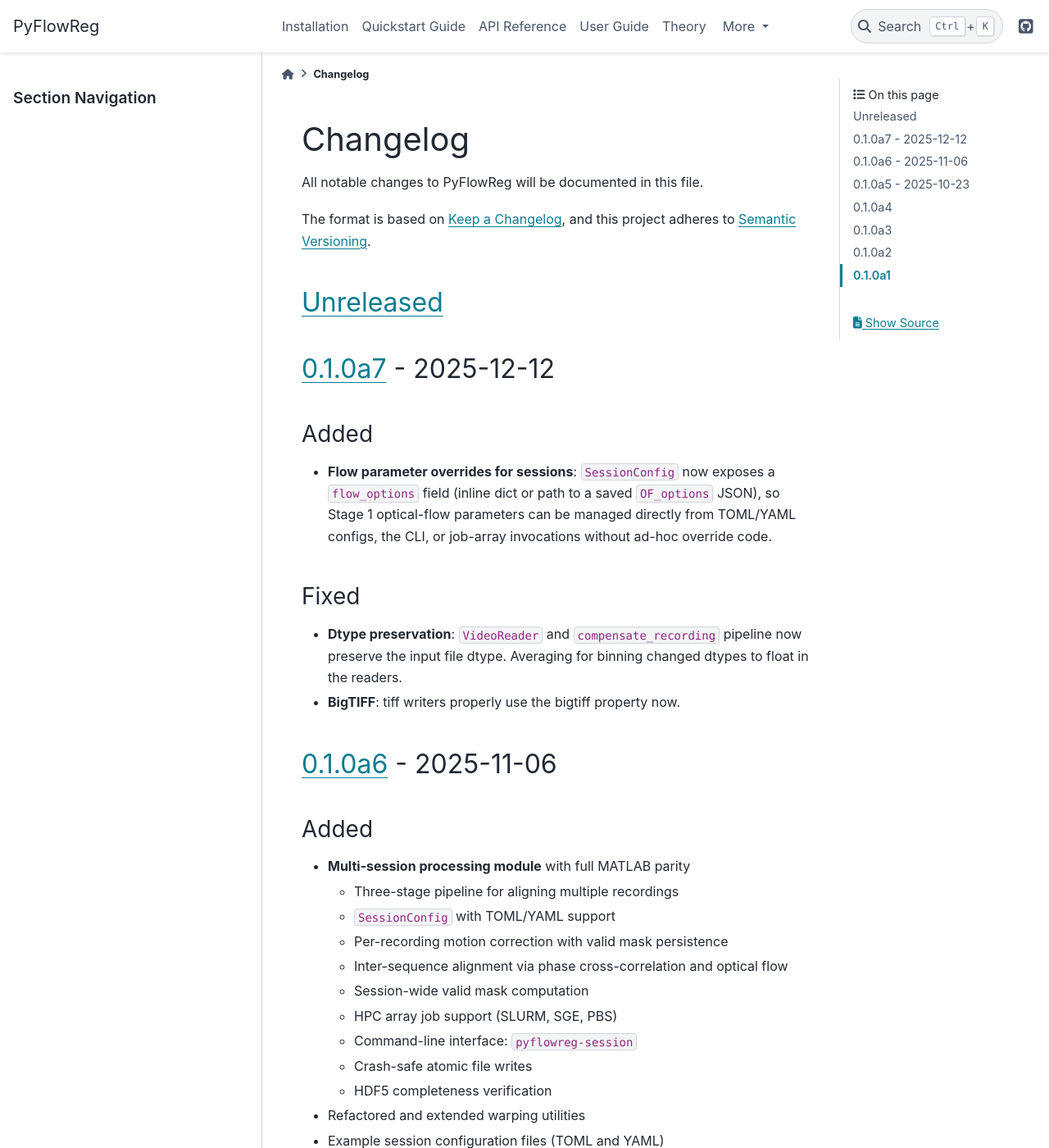
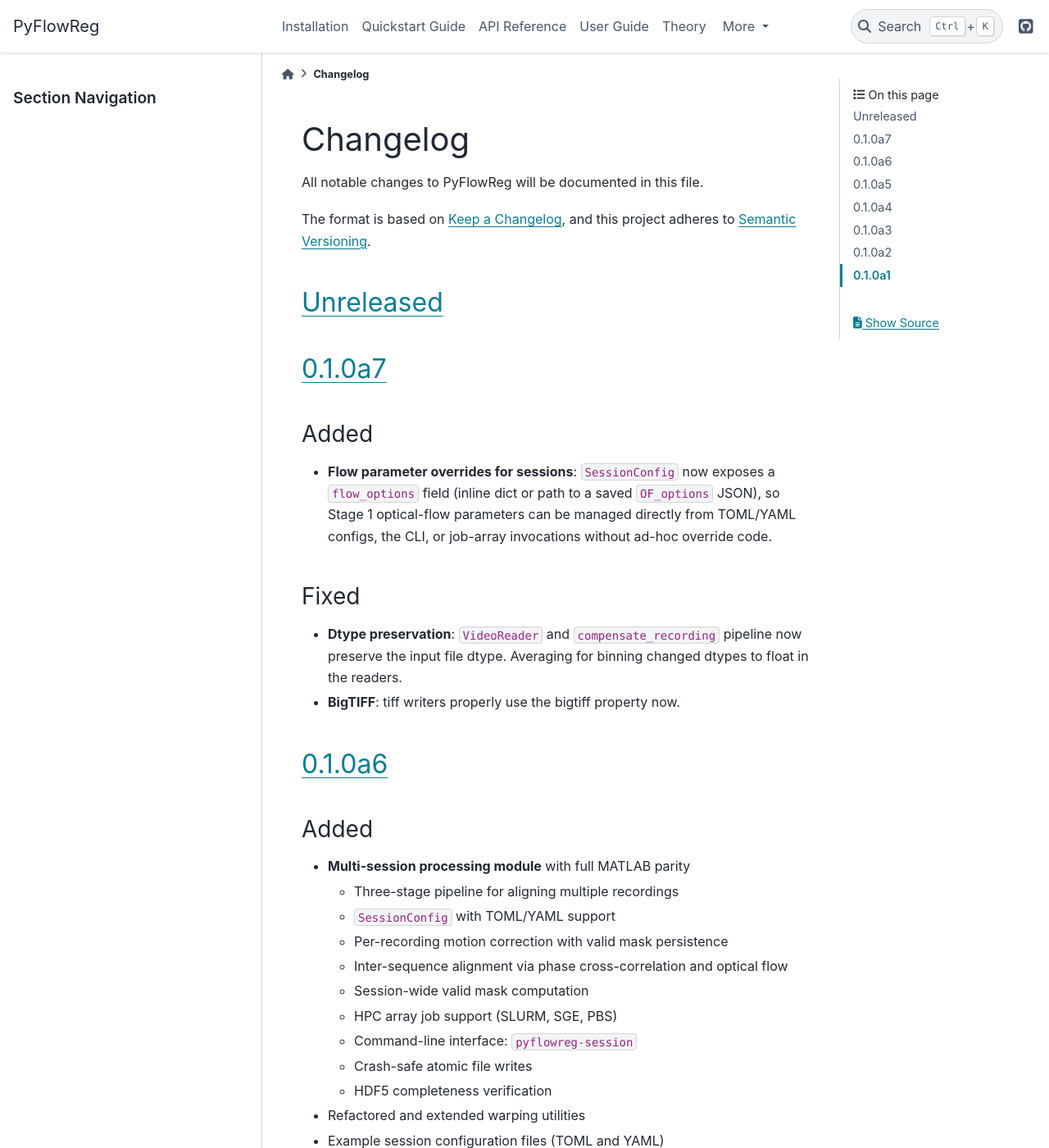
Before and after one commit to FlowRegSuite/pyflowreg, a Sphinx documentation site: the page built from docs/changelog.md, in a window 1280 px wide and 1400 px high. Shown: the whole window at 82% size. Built offline with Sphinx 7.4.7 and the PyData theme 0.15.4, drawn with Linux system fonts in a browser that asks for light colours.

```diff
--- a/docs/changelog.md
+++ b/docs/changelog.md
@@ -7,7 +7,7 @@ and this project adheres to [Semantic Versioning](https://semver.org/spec/v2.0.0
 
 ## [Unreleased]
 
-## [0.1.0a7] - 2025-12-12
+## [0.1.0a7]
 
 ### Added
 
@@ -18,7 +18,7 @@ and this project adheres to [Semantic Versioning](https://semver.org/spec/v2.0.0
 - **Dtype preservation**: `VideoReader` and `compensate_recording` pipeline now preserve the input file dtype. Averaging for binning changed dtypes to float in the readers.
 - **BigTIFF**: tiff writers properly use the bigtiff property now.
 
-## [0.1.0a6] - 2025-11-06
+## [0.1.0a6]
 
 ### Added
 
@@ -39,7 +39,7 @@ and this project adheres to [Semantic Versioning](https://semver.org/spec/v2.0.0
 - Batch size parameter confusion (removed unused parameter from RegistrationConfig)
 - Thread oversubscription in multiprocessing executor (now sets thread limits)
 
-## [0.1.0a5] - 2025-10-23
+## [0.1.0a5]
 
 ### Added
 
```
Also changed, not shown: docs/index.md (+2 -2 lines), 1 other file.
